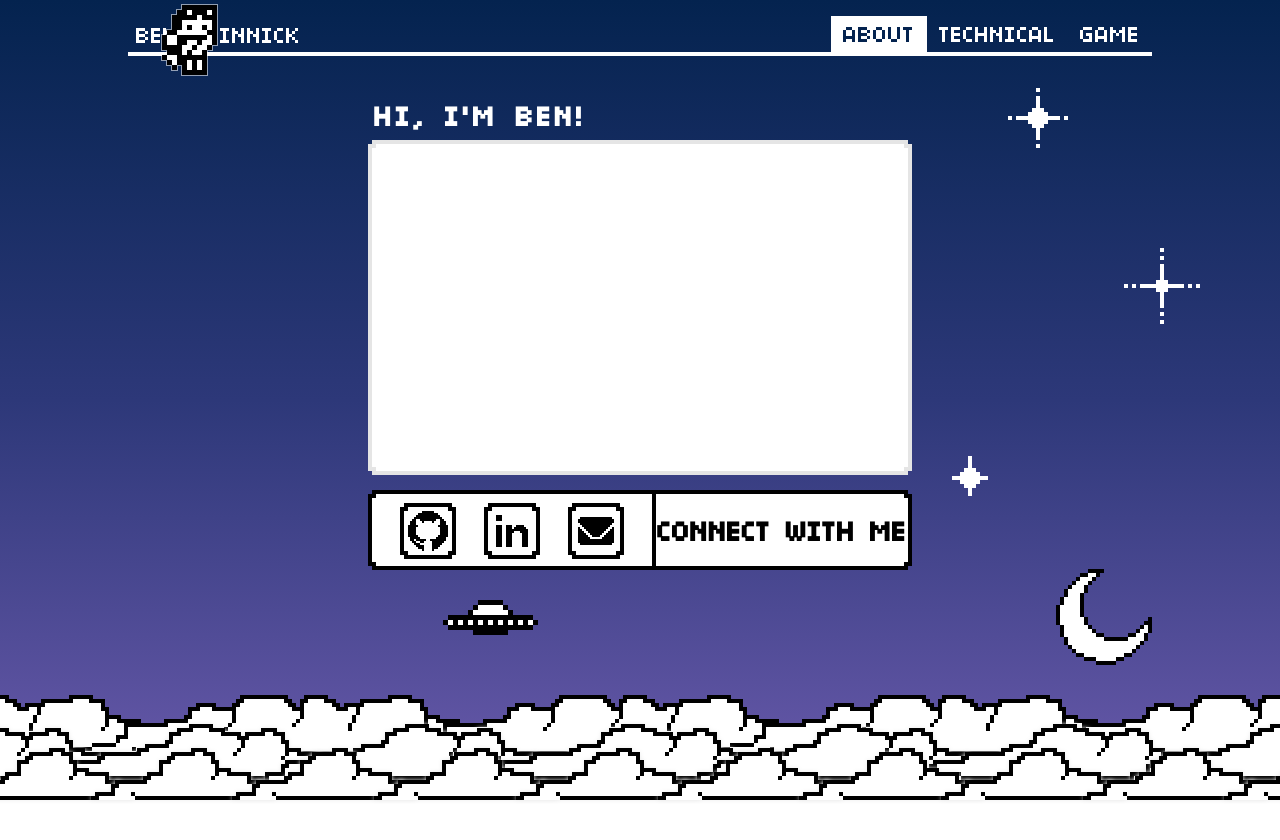
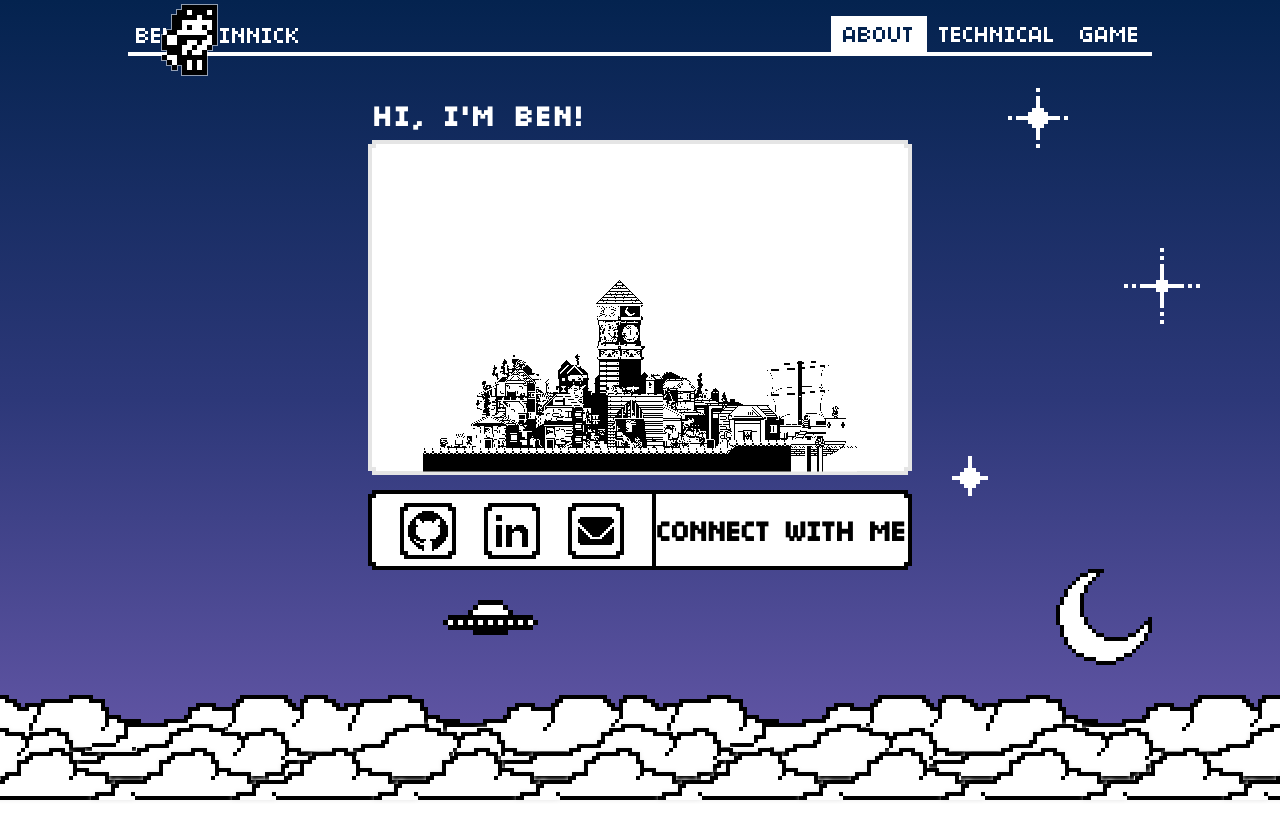
Before and after one commit to benshinnick/personal-website, a React (Create React App) app: page / in a window 1280 px wide. Shown: the top 840 px of the page. Built offline with nearby package versions, Linux system fonts and the light colour scheme; the HTML template or start-up script is replaced by a standard one.

Commit message:
Added Pixel City Idea

```diff
--- /dev/null
+++ b/src/PersonalWebsite/HomePage/City/City.css
@@ -0,0 +1,12 @@
+#city {
+    background-image: url(./city.png);
+    bottom: 134.5px;
+    right: calc(50vw - 217px);
+    width: 868px;
+    height: 389px;
+    position: fixed;
+    transform-origin: top right;
+    z-index: 1;
+    image-rendering: pixelated;
+    transform: scale(0.5);
+}
--- /dev/null
+++ b/src/PersonalWebsite/HomePage/City/City.jsx
@@ -0,0 +1,11 @@
+import React from 'react';
+import './City.css';
+
+export default class City extends React.Component {
+
+    render() {
+        return (
+            <div id='city'></div>
+        );
+    }
+}
--- a/src/PersonalWebsite/HomePage/HomePage.jsx
+++ b/src/PersonalWebsite/HomePage/HomePage.jsx
@@ -5,6 +5,7 @@ import RocketGuy from './RocketGuy/RocketGuy';
 import Clouds from './Clouds/Clouds';
 import Moon from './Moon/Moon';
 // import Saturn from './Saturn/Saturn';
+import City from './City/City'
 import Stars from './Stars/Stars';
 import UFO from './UFO/UFO';
 
@@ -22,6 +23,7 @@ export default class HomePage extends React.Component {
                 <Clouds></Clouds>
                 <Stars></Stars>
                 <Moon></Moon>
+                <City></City>
                 {/* <Saturn></Saturn> */}
                 <UFO></UFO>
                 <div id='filler' style={{height: window.innerHeight*4 + 'px'}}></div>
```
Also changed, not shown: src/PersonalWebsite/HomePage/City/city.png (added).
